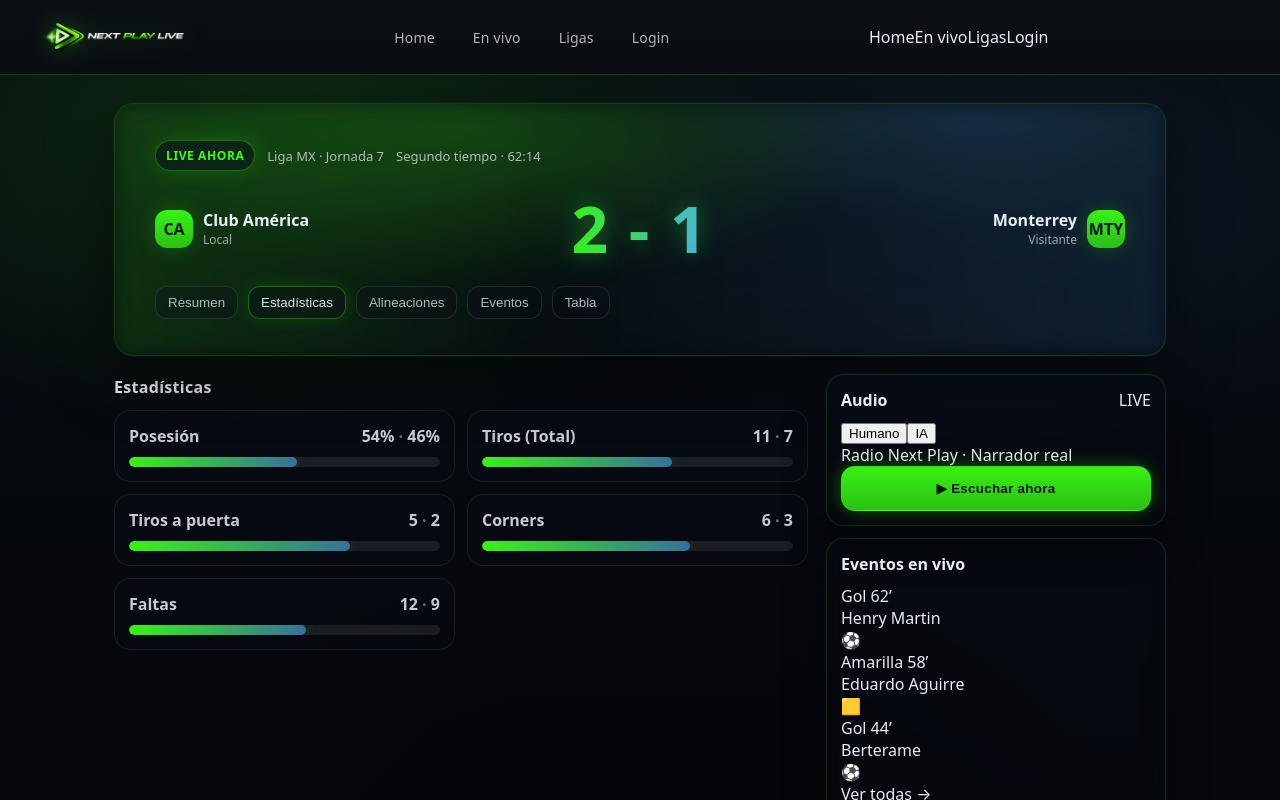
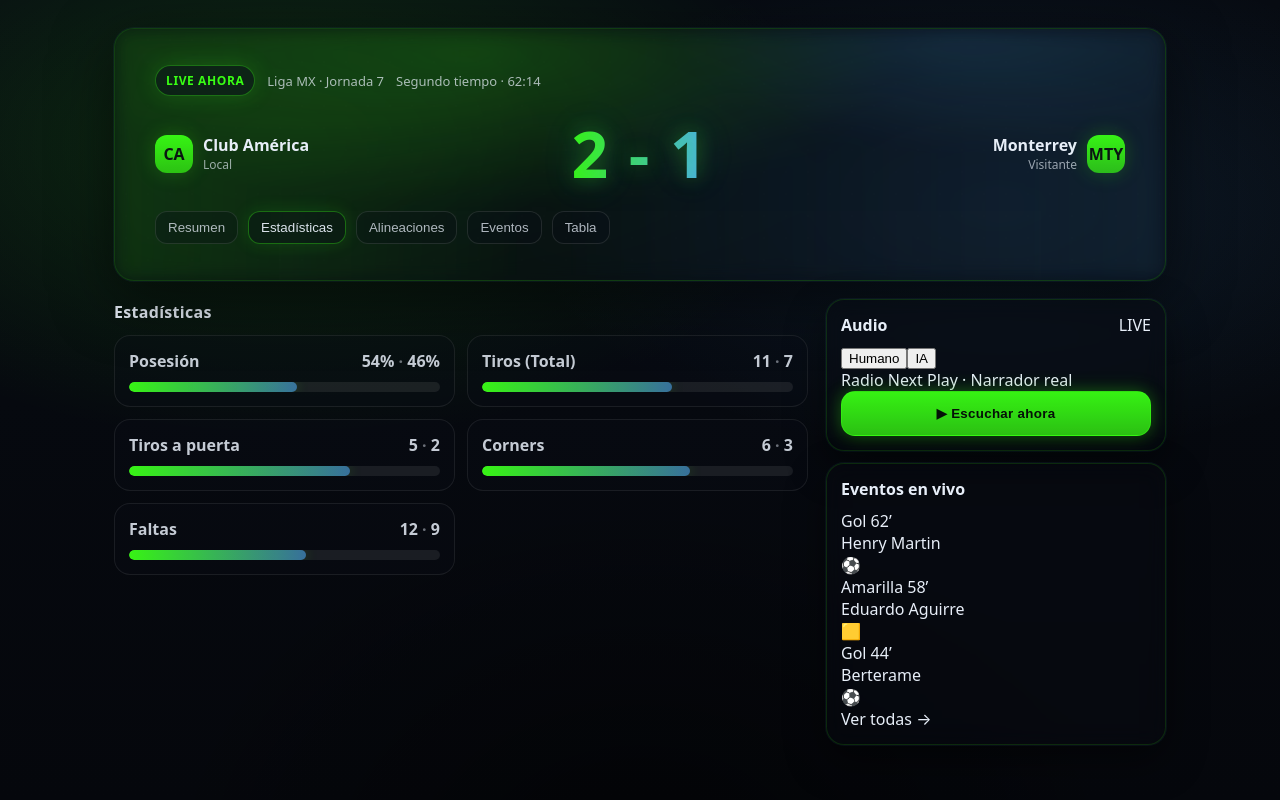
Before and after one commit to jonkas43/nextplaylive, a Next.js app: page / in a window 1280 px wide. Built offline with nearby package versions, Linux system fonts and the light colour scheme.

Commit message:
Fix PWA icons for iOS and Android

```diff
--- a/app/layout.tsx
+++ b/app/layout.tsx
@@ -1,9 +1,23 @@
 import "./globals.css";
-import Link from "next/link";
+import type { Metadata } from "next";
 
-export const metadata = {
+export const metadata: Metadata = {
   title: "Next Play Live",
   description: "Scores en vivo",
+
+  manifest: "/manifest.webmanifest",
+
+  themeColor: "#05070c",
+
+  icons: {
+    icon: [
+      { url: "/icons/icon-192.png", sizes: "192x192", type: "image/png" },
+      { url: "/icons/icon-512.png", sizes: "512x512", type: "image/png" },
+    ],
+    apple: [
+      { url: "/apple-touch-icon.png", sizes: "180x180", type: "image/png" },
+    ],
+  },
 };
 
 export default function RootLayout({
@@ -13,53 +27,7 @@
 }) {
   return (
     <html lang="es">
-      <body>
-        <header className="topbar">
-          <div className="topbarInner">
-            <img className="logo" src="/logo.png" alt="Next Play Live" />
-
-            {/* Toggle */}
-            <input id="menuToggle" className="menuToggle" type="checkbox" />
-            <label htmlFor="menuToggle" className="hamburger" aria-label="Abrir menú">
-              <span />
-              <span />
-              <span />
-            </label>
-
-            {/* Nav desktop */}
-            <nav className="nav navDesktop">
-              <Link href="/">Home</Link>
-              <Link href="/live">En vivo</Link>
-              <Link href="/leagues">Ligas</Link>
-              <Link href="/login">Login</Link>
-            </nav>
-
-            {/* Drawer mobile */}
-            <div className="mobileMenu">
-              <nav className="navMobile">
-                <Link href="/">Home</Link>
-                <Link href="/live">En vivo</Link>
-                <Link href="/leagues">Ligas</Link>
-                <Link href="/login">Login</Link>
-              </nav>
-            </div>
-
-            {/* Overlay */}
-            <label htmlFor="menuToggle" className="menuOverlay" aria-label="Cerrar menú" />
-          </div>
-        </header>
-
-        {/* Contenido (deja espacio para tabbar) */}
-        <main className="appMain">{children}</main>
-
-        {/* Tab bar fijo */}
-        <nav className="tabbar">
-          <Link className="tabItem" href="/">Resumen</Link>
-          <Link className="tabItem" href="/live">En vivo</Link>
-          <Link className="tabItem" href="/leagues">Ligas</Link>
-          <Link className="tabItem" href="/login">Perfil</Link>
-        </nav>
-      </body>
+      <body>{children}</body>
     </html>
   );
 }
```
Also changed, not shown: public/icon-180.png (added).
